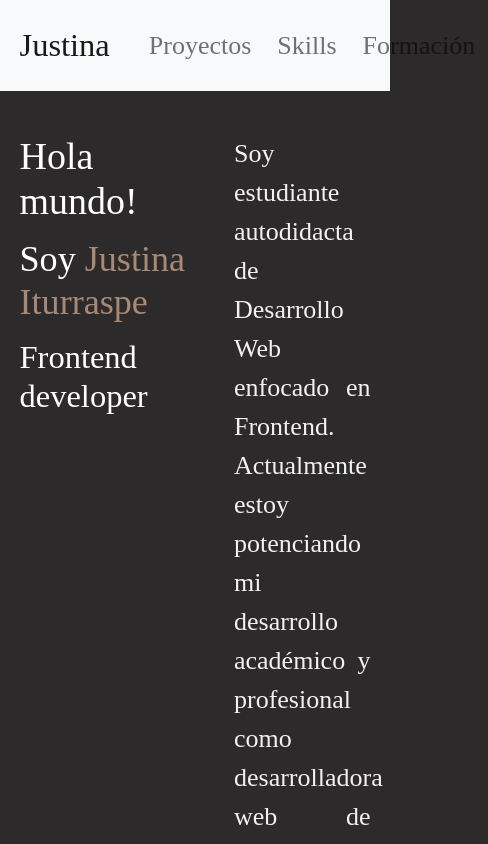
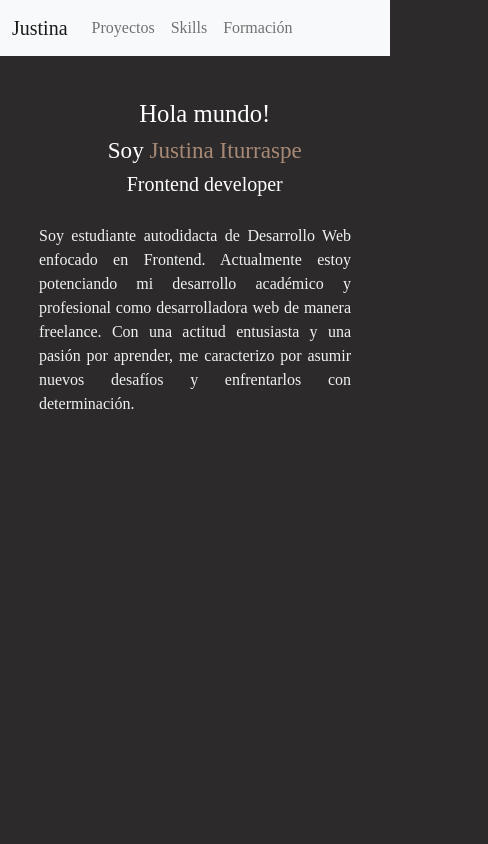
Before and after one commit to justinait/my-portfolio, a React (Create React App) app: page / in a window 390 px wide. Shown: the top 844 px of the page, 488 px wide, since content can reach past the window. Built offline with nearby package versions, Linux system fonts and the light colour scheme; a web font is replaced by a local one.

Commit message:
responsive home

```diff
--- a/src/App.css
+++ b/src/App.css
@@ -5,10 +5,16 @@
   /* font-family: 'Comfortaa', cursive; */
   /* font-family: 'Sue Ellen Francisco', cursive; */
   font-family: 'Piazzolla', serif;
-  font-size: 26px;
+  font-size: 16px;
 }
 
 #myBody{
   text-align: center;
   background-color: rgb(44, 42, 42);
 }
+
+@media (min-width: 667px) {
+  * {
+    font-size: 26px;
+  }
+}
--- a/src/components/Header/Header.css
+++ b/src/components/Header/Header.css
@@ -1,34 +1,3 @@
-.navbar {
-    background-color: #4B4B4B;
-    color: white;
-    display: flex;
-    position: sticky;
-    z-index: 10;
-    top: 55px;
-    height: 64px;
-    font-size: 14px;
-}
-
-.rightNavbarContainer {
-    background-color: #4B4B4B;
-    color: white;
-    border-radius: 5%;
-    height: 200px;
-    display: flex;
-}
-
-.title {
-    color: white;
-    text-decoration: none;
-    font-size: 26px;
-    transition-property: font-size, color;
-    transition-duration: 0.7s;
-}
-
-.title:hover {
-    color: white;
-}
-
 .navbarItems {
     padding: 10px;
     color: white;
@@ -44,12 +13,12 @@
     position: absolute !important;
 }
 
+.me-auto .rightNavbar {
+    font-size: 12px !important;
+}
+
 @media (min-width: 614px) {
-    .title {
-        font-size: 33px;
-    }
-    .navbar{
-
+    .navbar {
         top: 80px;
         height: 80px;
         font-size: 20px;
@@ -57,11 +26,6 @@
 }
 
 @media (min-width: 992px) {
-
-    /* .title:hover {
-        color:rgb(176, 176, 176);
-        font-size: 46px;
-    } */
 
     .rightNavbarContainer {
         justify-content: flex-end;
@@ -84,12 +48,4 @@
         font-weight: 600;
     }
 
-    .title {
-        font-size: 44px;
-    }
-/*
-    .title:hover {
-        color:rgb(176, 176, 176);
-        font-size: 46px;
-    }         */
 }
--- a/src/components/Header/Header.js
+++ b/src/components/Header/Header.js
@@ -5,21 +5,10 @@ import Navbar from 'react-bootstrap/Navbar';
 function Header() {
   return (
     <>
-      {/* <Navbar bg="dark" variant="dark">
-        <Container>
-          <Navbar.Brand href="#home">Navbar</Navbar.Brand>
-          <Nav className="me-auto">
-            <Nav.Link href="#home">Home</Nav.Link>
-            <Nav.Link href="#features">Features</Nav.Link>
-            <Nav.Link href="#pricing">Pricing</Nav.Link>
-          </Nav>
-        </Container>
-      </Navbar> */}
-
       <Navbar bg="light" variant="light">
         <Container>
-          <Navbar.Brand href="/">Justina</Navbar.Brand>
-          <Nav className="me-auto">
+          <Navbar.Brand id='justina' href="/">Justina</Navbar.Brand>
+          <Nav className="me-auto rightNavbar">
             <Nav.Link href="/projects">Proyectos</Nav.Link>
             <Nav.Link href="/skills">Skills</Nav.Link>
             <Nav.Link href="/education">Formación</Nav.Link>
--- a/src/components/Home/Home.css
+++ b/src/components/Home/Home.css
@@ -1,30 +1,45 @@
 .presentation {
     color: #f1f1f1;
-    width: 35%;
-    font-size: 26px;
-    margin: 5%;
+    width: 80vw;
+    margin: auto;
     text-align: justify;
 }
 
 .homeContainer {
     display: flex;
+    flex-direction: column;
     margin-top: 6%;
     justify-content: space-evenly;
     align-items: flex-start;
 }
 
 .text {
-    text-align: left;
     margin: 5%;
+    width: 95vw;
 }
 
 .title {
-    /* font-family: 'Sue Ellen Francisco', cursive; */
     color: #A78976;
     font-size: 1em;
-    /* padding: 9%; */
 }
 
 .title:hover {
-color: #ffc6a2;;
+    color: #ffc6a2;;
 }
+
+@media (min-width: 667px) {
+    .homeContainer {
+        flex-direction: row;
+        margin-top: 6%;
+        justify-content: space-evenly;
+        align-items: flex-start;
+    }
+
+    .presentation {
+        width: 35%;
+    }
+    .text{
+        text-align: left;
+        width: 35%;
+    }
+}
```
